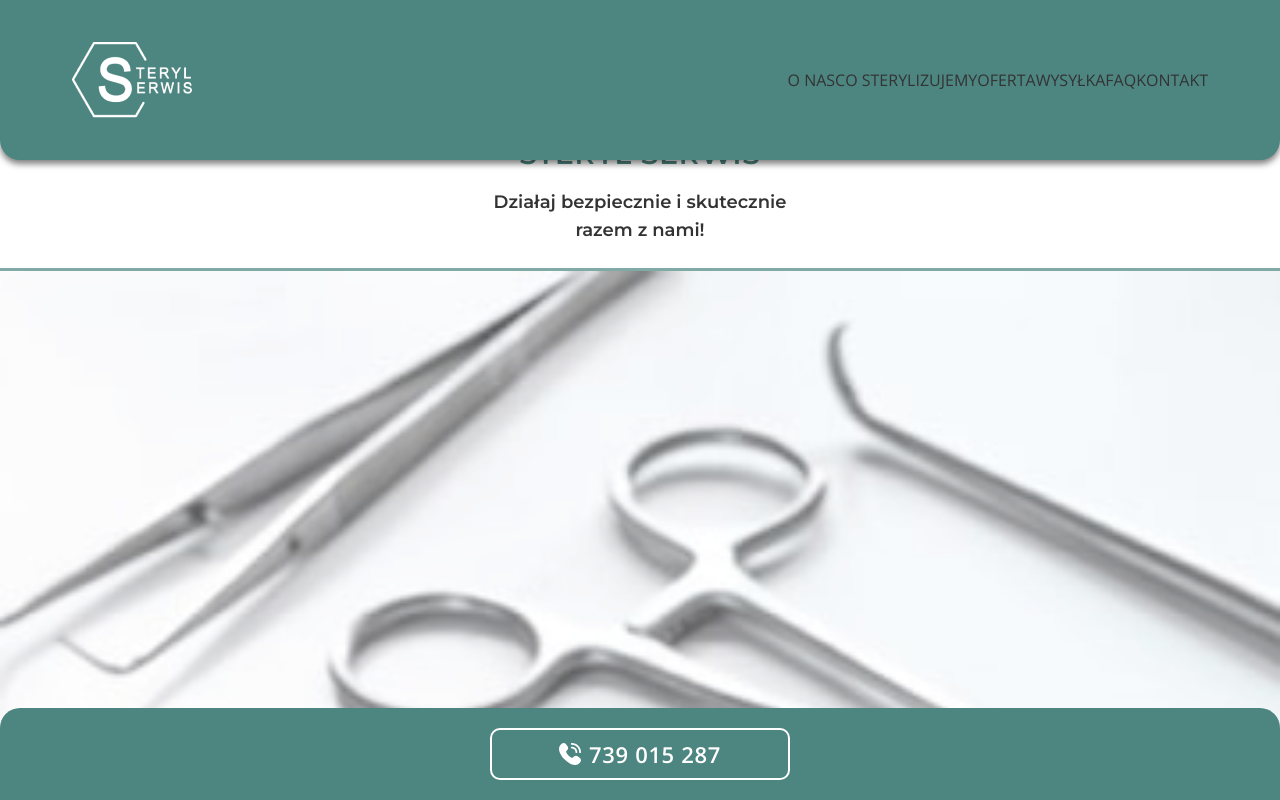
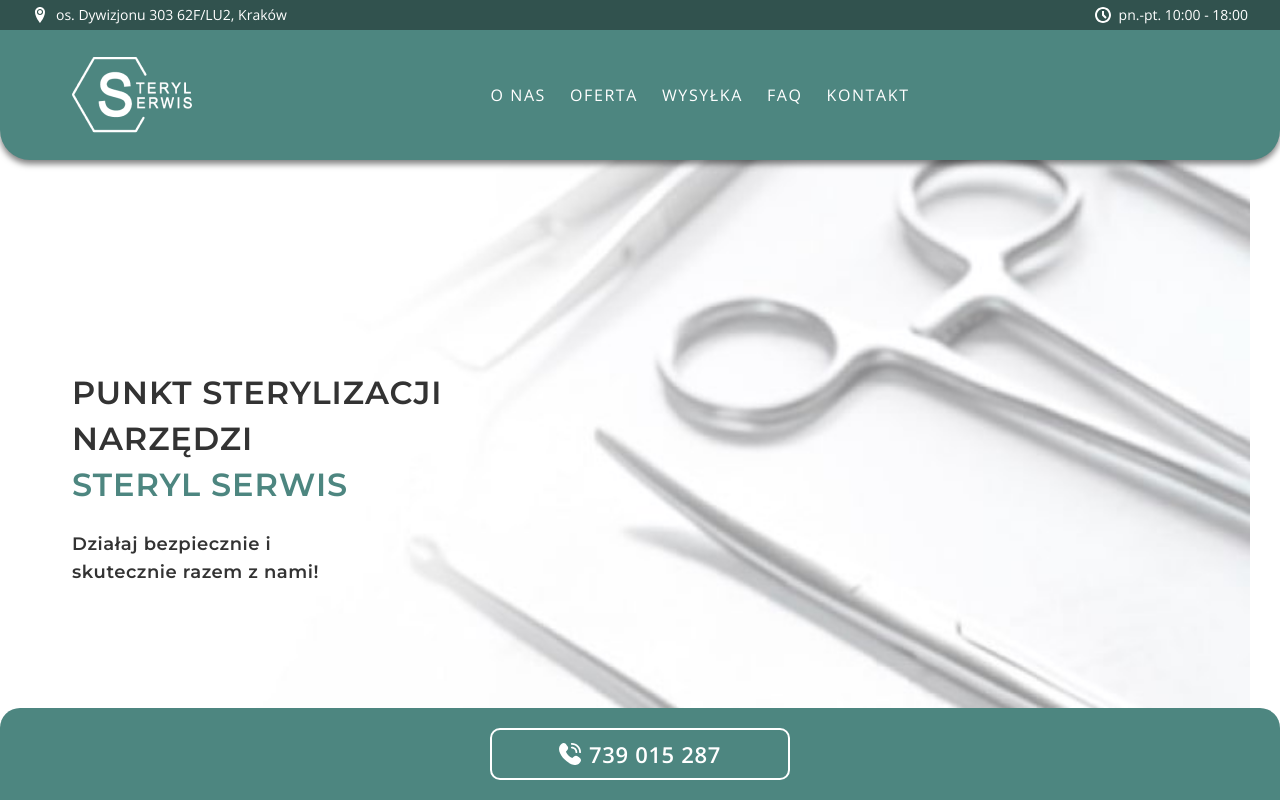
Before and after one commit to damian-sirenko/sterylserwis.pl, a website built with Vite: page src/index.html in a window 1280 px wide. Shown: the top 800 px of the page. Built offline with nearby package versions, Linux system fonts and the light colour scheme.

Commit message:
header hero tab

```diff
--- a/src/css/header.css
+++ b/src/css/header.css
@@ -11,6 +11,9 @@
 .header-container {
 }
 .header-content {
+}
+.header-address-line {
+  display: none;
 }
 .header-top {
   background-color: #4d8680;
@@ -66,7 +69,7 @@
 .burger-menu:focus {
   fill: #4d8680;
 }
-.menu{
+.menu {
   display: none;
 }
 .header-bottom {
@@ -98,8 +101,43 @@
 }
 
 @media only screen and (min-width: 768px) {
+  .header-address-line {
+    display: flex;
+    justify-content: space-between;
+    align-items: center;
+    padding: 0 32px 0 32px;
+    background-color: #31524e;
+    height: 30px;
+    color: #fff;
+    font-size: 14px;
+  }
+  .header-adress {
+    display: flex;
+    flex-direction: row;
+    gap: 8px;
+    justify-content: center;
+    align-items: center;
+  }
+  .top-header-icon {
+    fill: #fff;
+    flex: 1;
+    width: 100%;
+  }
+  .header-address-text {
+  }
+  .header-shedule {
+    display: flex;
+    justify-content: center;
+    align-items: center;
+    gap: 8px;
+  }
+  .header-shedule-text {
+  }
+  .header-top {
+    border-radius: 0 0 30px 30px;
+  }
   .header-top-content {
-    height: 160px;
+    height: 130px;
   }
   .header-logo {
     max-width: 120px;
@@ -107,15 +145,53 @@
   .burger-menu-wrap {
     display: none;
   }
-.menu{
+  .menu {
     display: block;
+    flex: 1;
   }
-.header-menu{
+  .header-menu {
     display: flex;
-
+    flex-direction: row;
+    justify-content: center;
+    align-items: center;
+    gap: 24px;
+    font-size: 16px;
+    letter-spacing: 0.1em;
+    color: #fff;
   }
-.header-menu-item{
-
+  .header-menu-item {
   }
-
+  .co-item {
+    display: none;
   }
+  .header-bottom {
+    /* display: none; */
+    padding-top: 0;
+    padding-bottom: 0;
+    background-color: red;
+    /* margin-top: 180px; */
+  }
+  .title-main {
+    display: block;
+    position: absolute;
+    top: 370px;
+    max-width: 550px;
+    font-size: 32px;
+    line-height: 46px;
+    /* padding-top: 150px; */
+    font-weight: 600;
+    text-align: left;
+  }
+  .header-subtitle {
+    position: absolute;
+    top: 530px;
+    font-weight: 600;
+    font-family: Montserrat, sans-serif;
+    font-size: 18px;
+    max-width: 320px;
+	 font-size: 18px;
+	 letter-spacing: 0.03em;
+    text-align: left;
+	 max-width: 250px;
+  }
+}
--- a/src/css/hero.css
+++ b/src/css/hero.css
@@ -74,3 +74,25 @@
 .hero-tel-icon {
   margin-right: 8px;
 }
+
+@media only screen and (min-width: 768px) {
+  .hero-img-wrap {
+    flex-grow: 1;
+    width: 100%;
+    background-image: url('../img/hero/Hero_bg_tab_1x.jpg');
+    opacity: 1;
+	 background-position: -30px 0px;
+    width: 100%;
+    background-repeat: no-repeat;
+    background-size:cover;
+	 border: none;
+
+  }
+  @media screen and (min-device-pixel-ratio: 2),
+    (min-resolution: 2dppx),
+    (min-resolution: 192dpi) {
+    .hero-img-wrap {
+      background-image: url('../img/hero/Hero_bg_tab_2x.jpg');
+    }
+  }
+}
--- a/src/partials/header.html
+++ b/src/partials/header.html
@@ -1,5 +1,19 @@
 <header class="header">
   <div class="header-top">
+    <div class="header-address-line">
+      <div class="header-adress">
+        <svg width="16" height="16" class="top-header-icon">
+          <use href="./img/icons.svg#location_contacts"></use>
+        </svg>
+        <p class="header-address-text">os. Dywizjonu 303 62F/LU2, Kraków</p>
+      </div>
+      <div class="header-shedule">
+        <svg width="16" height="16" class="top-header-icon">
+          <use href="./img/icons.svg#clock"></use>
+        </svg>
+        <p class="header-shedule-text">pn.-pt. 10:00 - 18:00</p>
+      </div>
+    </div>
     <div class="container header-container">
       <div class="header-top-content">
         <a href="index.html">
@@ -33,7 +47,7 @@
         <nav class="menu">
           <ul class="header-menu">
             <li class="header-menu-item">O NAS</li>
-				<li class="header-menu-item">CO STERYLIZUJEMY</li>
+            <li class="header-menu-item co-item">CO STERYLIZUJEMY</li>
             <li class="header-menu-item">OFERTA</li>
             <li class="header-menu-item">WYSYŁKA</li>
             <li class="header-menu-item">FAQ</li>
```
Lines whose indentation alone changed are shown as unchanged.
